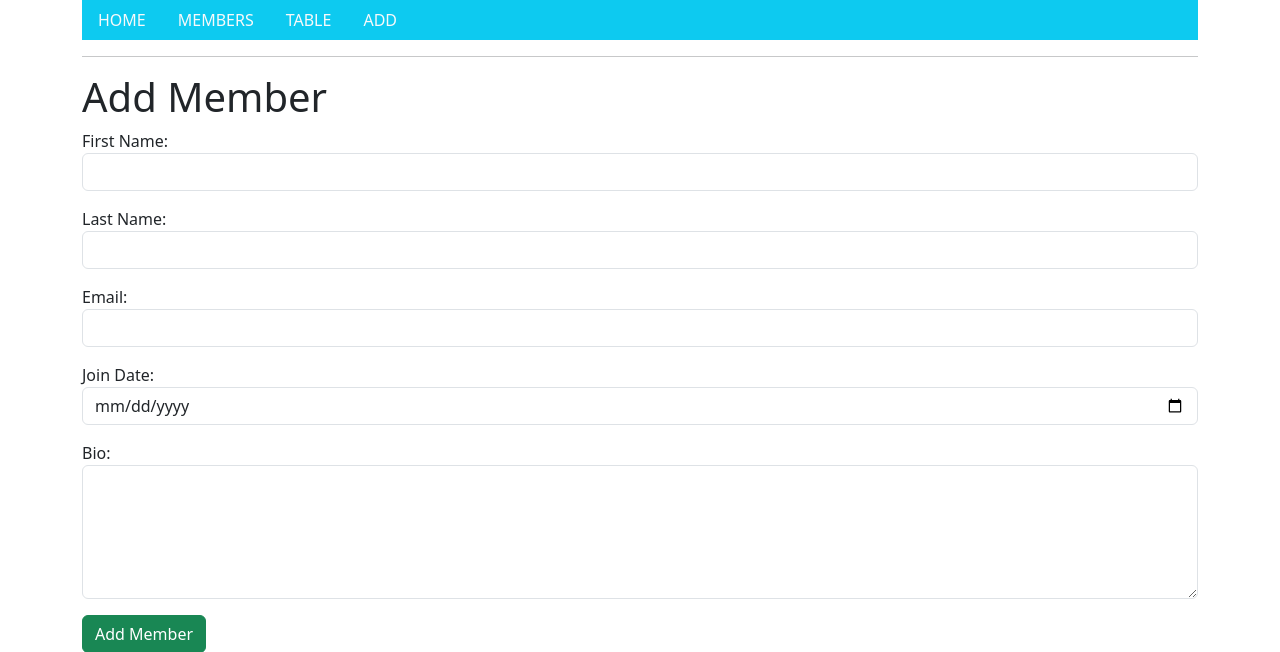
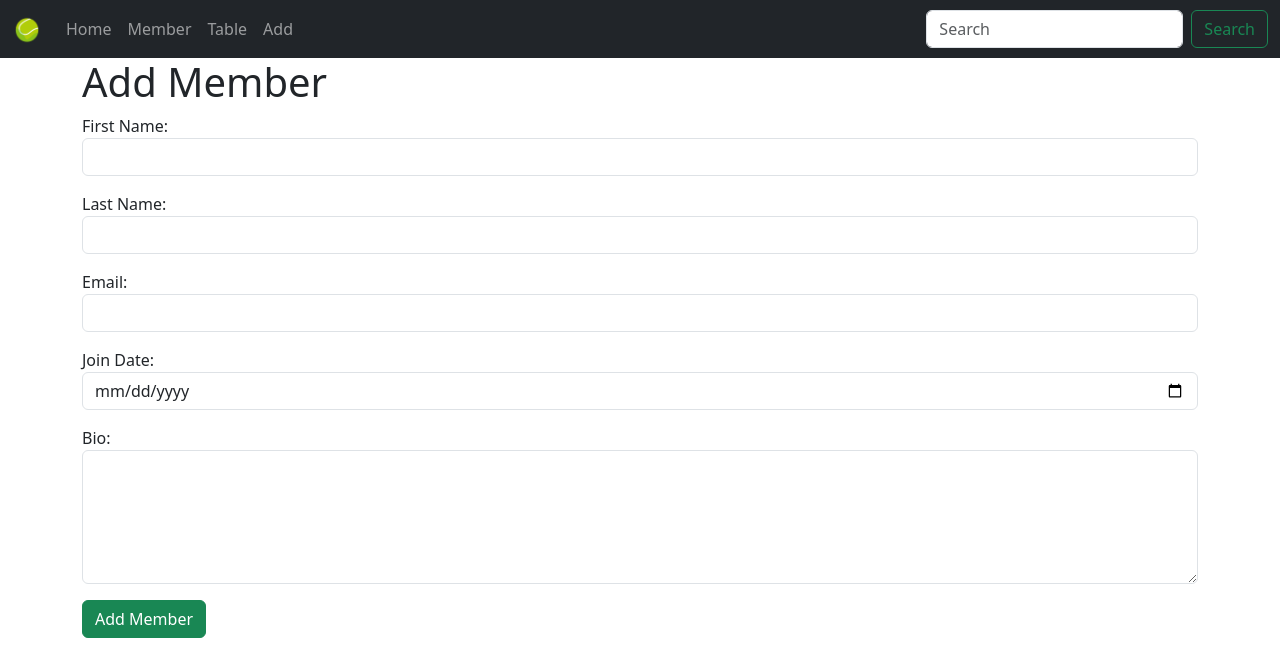
Before and after one commit to diyorbekqodirboyev863/my-tennis-club, a Django app: page /add_member/ in a window 1280 px wide. Shown: the top 652 px of the page. Run offline with Django 4.2, Linux system fonts and the light colour scheme; some libraries are stand-ins or nearby versions.

Commit message:
Navbar has been updated!

```diff
--- a/templates/master.html
+++ b/templates/master.html
@@ -2,21 +2,24 @@
 
 <!DOCTYPE html>
 <html lang="en">
+{% load static %}
 
 <head>
     <meta charset="UTF-8">
     <meta name="viewport" content="width=device-width, initial-scale=1.0">
     <meta name="description" content="My Tennis Club Website | Diyorbek Qodirboyev">
     <meta name="author" content="Diyorbek Qodirboyev">
+    <meta name="keywords" content="My Tennis Club, Tennis, Club, My Club">
+    <meta http-equiv="X-UA-Compatible" content="ie=edge">
+    <link rel="shortcut icon" href="{% static 'favicon.ico' %}" type="image/x-icon">
     <title>Tennis Club | {% block title %}{% endblock %}</title>
     {% load bootstrap5 %}
     {% bootstrap_css %}
 </head>
 
 <body>
+    {% include 'nav.html' %}
     <div class="container">
-        {% include 'nav.html' %}
-        <hr>
         {% block content %}
         {% endblock %}
     </div>
--- a/templates/nav.html
+++ b/templates/nav.html
@@ -1,14 +1,32 @@
-<ul class="nav bg-info">
+{% load static %}
+<nav class="navbar navbar-expand-lg bg-dark navbar-dark">
+    <div class="container-fluid">
+        <a class="navbar-brand" href="{% url 'main' %}">
+            <img src="{% static 'logo.png' %}" alt="Logo" width="30" height="30">
+        </a>
+        <button class="navbar-toggler" type="button" data-bs-toggle="collapse" data-bs-target="#navbarSupportedContent"
+            aria-controls="navbarSupportedContent" aria-expanded="false" aria-label="Toggle navigation">
+            <span class="navbar-toggler-icon"></span>
+        </button>
+        <div class="collapse navbar-collapse" id="navbarSupportedContent">
+            <ul class="navbar-nav me-auto mb-2 mb-lg-0">
                 <li class="nav-item">
-        <a class="nav-link link-light" href="/">HOME</a>
+                    <a class="nav-link" href="{% url 'main' %}">Home</a>
                 </li>
                 <li class="nav-item">
-        <a class="nav-link link-light" href="/all_members">MEMBERS</a>
+                    <a class="nav-link" href="{% url 'all_members' %}">Member</a>
                 </li>
                 <li class="nav-item">
-        <a class="nav-link link-light" href="/table">TABLE</a>
+                    <a class="nav-link" href="{% url 'table' %}">Table</a>
                 </li>
                 <li class="nav-item">
-        <a class="nav-link link-light" href="/add_member">ADD</a>
+                    <a class="nav-link" href="{% url 'add_member' %}">Add</a>
                 </li>
             </ul>
+            <form class="d-flex" role="search">
+                <input class="form-control me-2" type="search" placeholder="Search" aria-label="Search">
+                <button class="btn btn-outline-success" type="submit">Search</button>
+            </form>
+        </div>
+    </div>
+</nav>
```
Also changed, not shown: static/favicon.ico (added), static/logo.png (added). Lines whose indentation alone changed are shown as unchanged.
